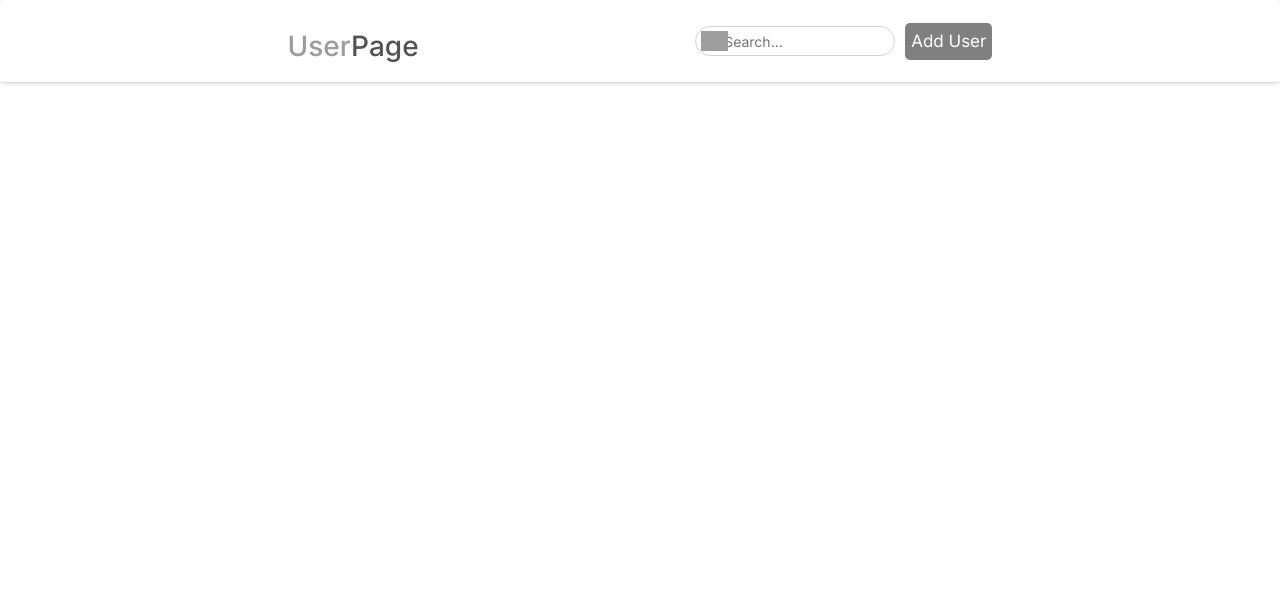
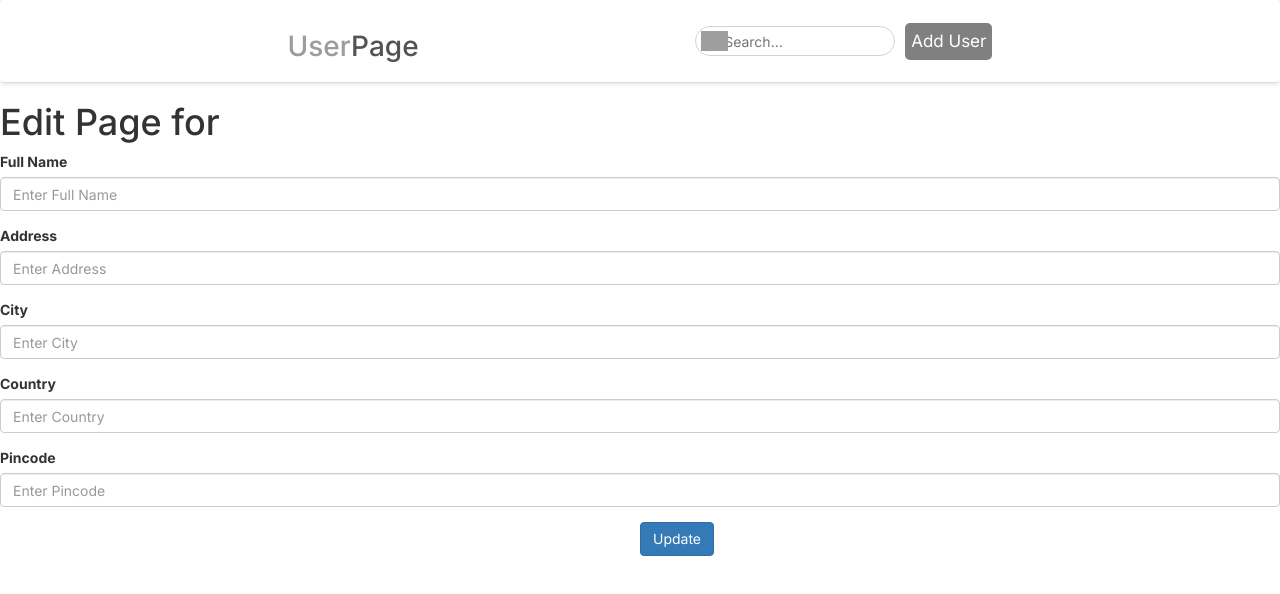
Before and after one commit to Sarfoclinto/UserDetailsPage, a React (Vite) app: page /editpage/1 in a window 1280 px wide. Before the commit this address had no page. Shown: the top 594 px of the page. Built offline with nearby package versions, Linux system fonts and the light colour scheme; no server answers; grey boxes are pictures that could not be loaded.

Commit message:
Edit page bug

```diff
--- a/src/App.jsx
+++ b/src/App.jsx
@@ -1,4 +1,5 @@
 import Add from "./components/Add";
+import EditPage from "./components/EditPage";
 import Table from "./components/Table";
 import Navbar from "./components/navbar";
 import "./index.css";
@@ -12,6 +13,7 @@ function App() {
         <Routes>
           <Route path="/" element={<Table />} />
           <Route path="/add" element={<Add />} />
+          <Route path="/editpage/:id" element={<EditPage />} />
         </Routes>
       </Router>
     </div>
--- /dev/null
+++ b/src/components/Edit.jsx
@@ -0,0 +1,11 @@
+import { useParams } from "react-router-dom";
+const Edit = (props) => {
+  const id = props.id;
+  return (
+    <a href={"/editpage" + "/" + id}>
+      <img src="src/assets/edit.png" alt="" />
+    </a>
+  );
+};
+
+export default Edit;
--- /dev/null
+++ b/src/components/EditPage.jsx
@@ -0,0 +1,116 @@
+import { useParams } from "react-router-dom";
+import { useEffect, useState } from "react";
+const EditPage = () => {
+  const { id } = useParams();
+  const [formsData, setFormData] = useState([]);
+
+  useEffect(() => {
+    fetch(`https://jsonplaceholder.typicode.com/users/${id}`)
+      .then((res) => {
+        return res.json();
+      })
+      .then((data) => {
+        return setFormData(data);
+      });
+  }, []);
+  console.log(formsData);
+  const handleChange = (event) => {
+    const { name, value } = event.target;
+    setFormData((prev) => {
+      return {
+        ...prev,
+        [name]: value,
+      };
+    });
+  };
+
+  const handleSubmit = (event) => {
+    event.preventDefault();
+  };
+
+  const handleAdd = () => {
+    fetch(`https://jsonplaceholder.typicode.com/users/${id}`, {
+      method: "PUT",
+      headers: {
+        "Content-Type": "application/json",
+      },
+      body: JSON.stringify(formsData),
+    }).then(() => {
+      navigate("/");
+    });
+  };
+
+  return (
+    <div className="edit-page">
+      <h1>Edit Page for {formsData.name}</h1>
+      <form onSubmit={handleSubmit}>
+        <div className="form-group">
+          <label htmlFor="fullname">Full Name</label>
+          <input
+            type="text"
+            className="form-control"
+            id="fullname"
+            name="fullname"
+            value={formsData.name}
+            placeholder="Enter Full Name"
+            onChange={handleChange}
+          />
+        </div>
+        <div className="form-group">
+          <label htmlFor="address">Address</label>
+          <input
+            type="text"
+            className="form-control"
+            id="address"
+            name="address"
+            value={formsData.address}
+            placeholder="Enter Address"
+            onChange={handleChange}
+          />
+        </div>
+        <div className="form-group">
+          <label htmlFor="city">City</label>
+          <input
+            type="text"
+            className="form-control"
+            id="city"
+            name="city"
+            value={formsData.city}
+            placeholder="Enter City"
+            onChange={handleChange}
+          />
+        </div>
+        <div className="form-group">
+          <label htmlFor="country">Country</label>
+          <input
+            type="text"
+            className="form-control"
+            id="country"
+            name="country"
+            value={formsData.country}
+            placeholder="Enter Country"
+            onChange={handleChange}
+          />
+        </div>
+        <div className="form-group">
+          <label htmlFor="pincode">Pincode</label>
+          <input
+            type="number"
+            className="form-control"
+            name="pincode"
+            id="pincode"
+            value={formsData.pincode}
+            placeholder="Enter Pincode"
+            onChange={handleChange}
+          />
+        </div>
+
+        <button className="btn btn-primary" onClick={handleAdd}>
+          Update
+        </button>
+      </form>
+    </div>
+  );
+};
+
+export default EditPage;
--- a/src/components/TableBody.jsx
+++ b/src/components/TableBody.jsx
@@ -1,6 +1,7 @@
 import { useState } from "react";
 import { useEffect } from "react";
 import Delete from "./Delete";
+import Edit from "./Edit";
 
 const TableBody = () => {
   const [users, setUsers] = useState([]);
@@ -27,7 +28,7 @@ const TableBody = () => {
         <td>{user.address.suite || user.pincode}</td>
         <td className="action">
           <img src="src/assets/view.png" alt="" />
-          <img src="src/assets/edit.png" alt="" />
+          <Edit id={user.id} />
           <Delete id={user.id} />
         </td>
       </tr>
```
